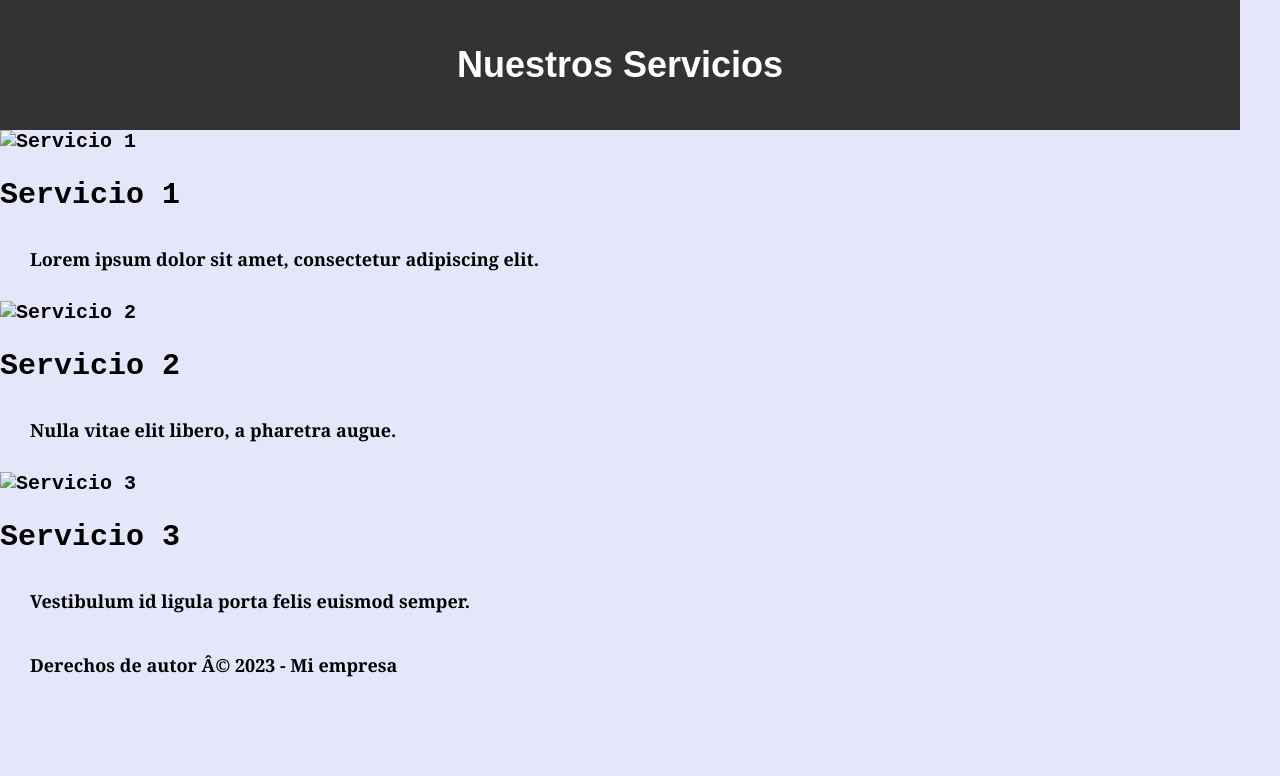
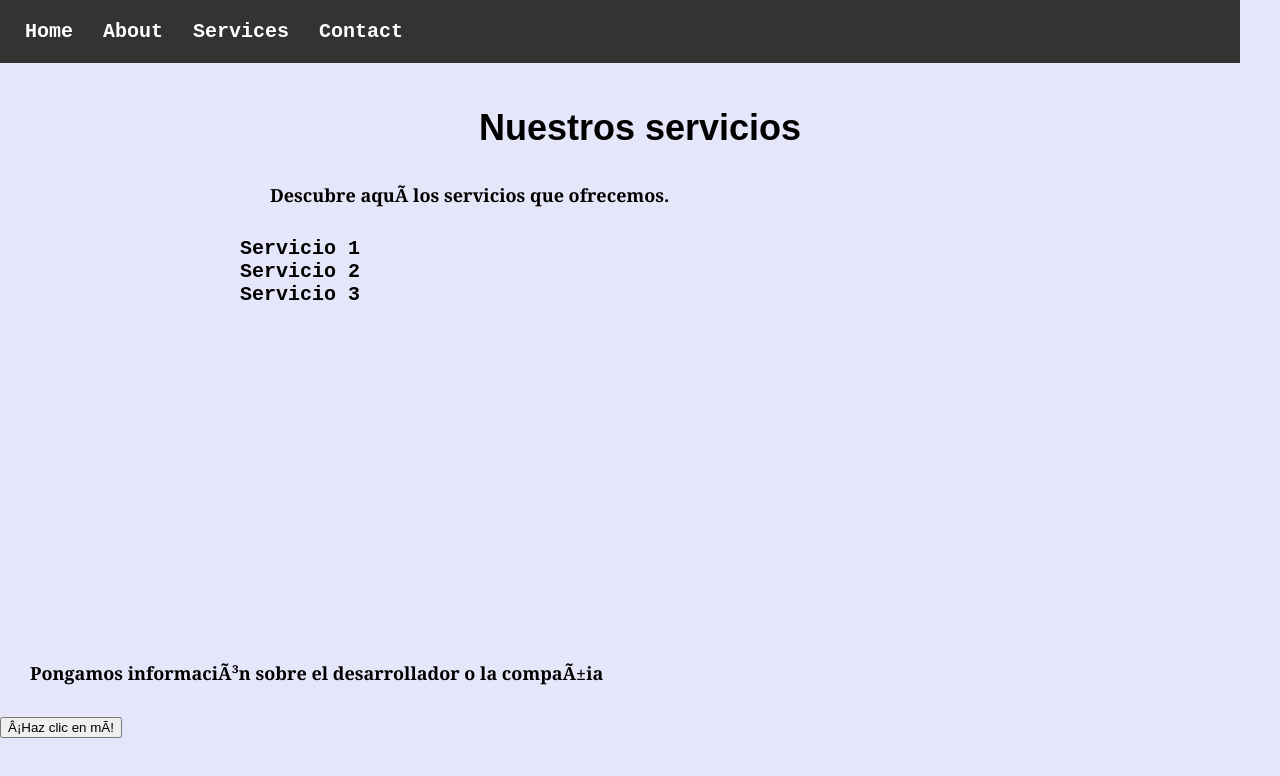
Before and after one commit to Vickita04/mirepositorioremoto, a plain HTML site: page services.html in a window 1280 px wide. Drawn offline with Linux system fonts and the light colour scheme.

Commit message:
modificación de los archivos

```diff
--- a/services.html
+++ b/services.html
@@ -1,4 +1,4 @@
-<!--<!DOCTYPE html>
+<!DOCTYPE html>
 <html>
     <head>
         <title> Diseño css</title>
@@ -37,40 +37,4 @@
 
       <script src="scripts.js"></script>
     </body>
-</html> -->
-<!DOCTYPE html>
-<html>
-<head>
-  <title>Sección de Servicios</title>
-  <link rel="stylesheet" href="styles.css">
-</head>
-<body>
-  <header>
-    <h1>Nuestros Servicios</h1>
-  </header>
-
-  <section class="services">
-    <div class="service">
-      <img src="servicio1.jpg" alt="Servicio 1">
-      <h2>Servicio 1</h2>
-      <p>Lorem ipsum dolor sit amet, consectetur adipiscing elit.</p>
-    </div>
-
-    <div class="service">
-      <img src="servicio2.jpg" alt="Servicio 2">
-      <h2>Servicio 2</h2>
-      <p>Nulla vitae elit libero, a pharetra augue.</p>
-    </div>
-
-    <div class="service">
-      <img src="servicio3.jpg" alt="Servicio 3">
-      <h2>Servicio 3</h2>
-      <p>Vestibulum id ligula porta felis euismod semper.</p>
-    </div>
-  </section>
-
-  <footer>
-    <p>Derechos de autor © 2023 - Mi empresa</p>
-  </footer>
-</body>
 </html>
```
Also changed, not shown: index.html (+4 -4 lines).
